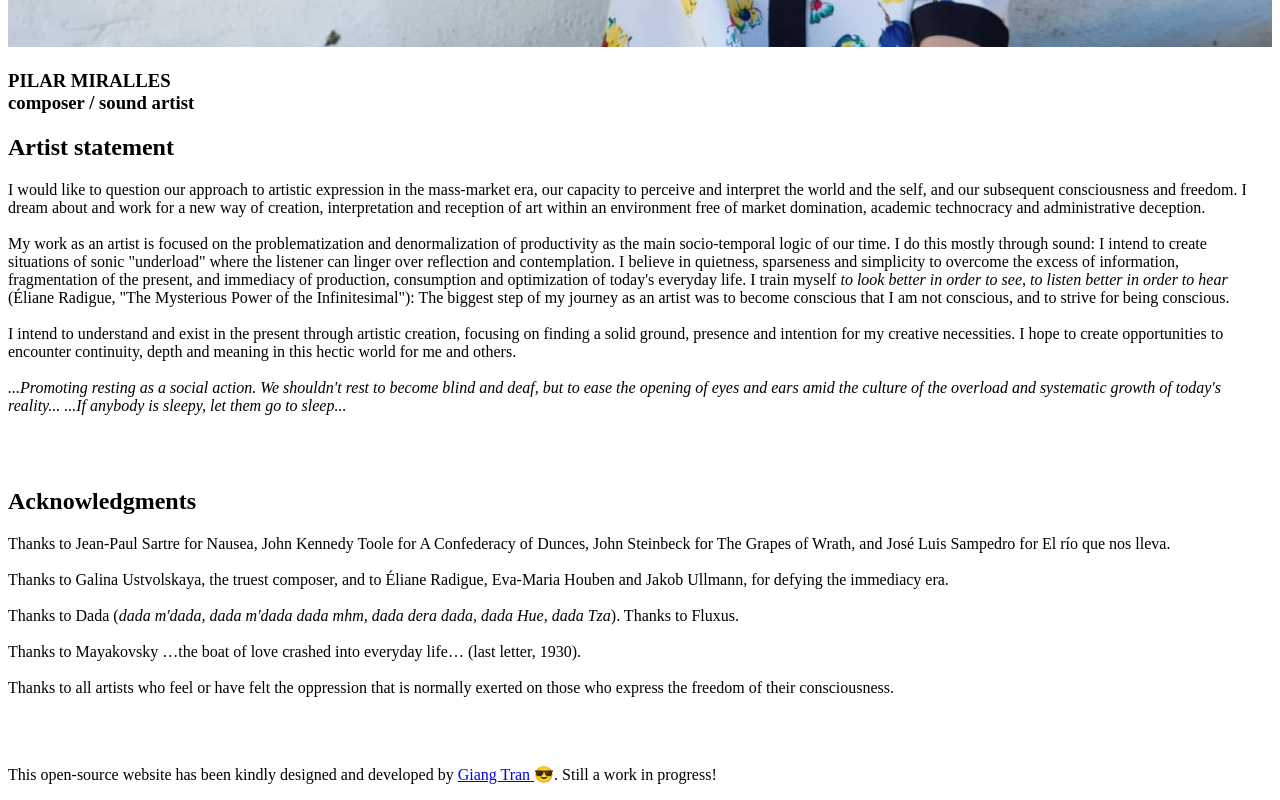
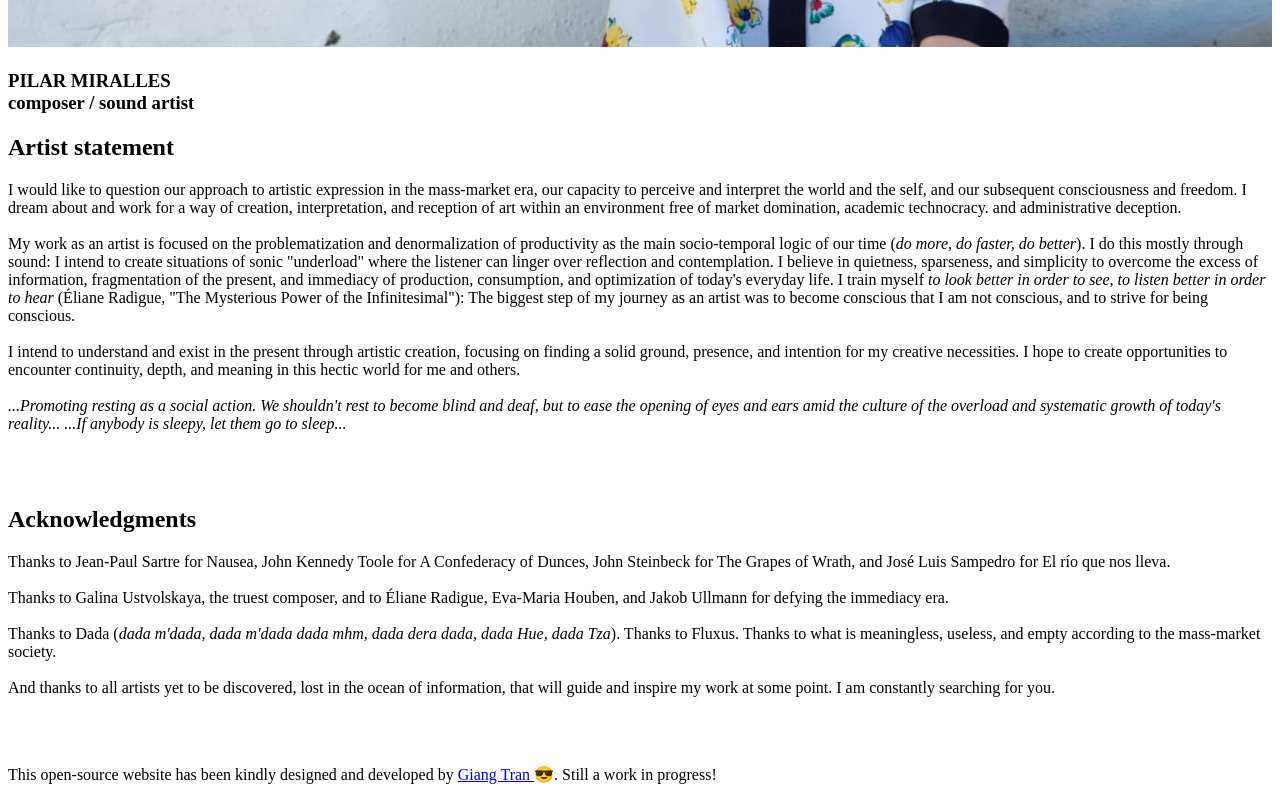
Before and after one commit to Kyokatarz/pilar-website-nextjs, a Next.js app: page /HomePage/sections/Introduction/Introduction in a window 1280 px wide. Shown: the part 909-1709 px from the top of the page. Built offline with nearby package versions, Linux system fonts and the light colour scheme.

Commit message:
Main page update

```diff
--- a/src/pages/HomePage/sections/Introduction/Introduction.tsx
+++ b/src/pages/HomePage/sections/Introduction/Introduction.tsx
@@ -1,64 +1,65 @@
-import React from 'react';
-import Image from 'next/image';
+import React from "react";
+import Image from "next/image";
 
-import SubSectionHeader from '@/components/SubSectionHeader';
-import Paragraph from '@/components/Paragraph';
-import Article from '@/components/Article';
-import Section from '@/components/Section';
-import TheUgly from '@/../public/assets/foto-horizontal.jpg';
+import SubSectionHeader from "@/components/SubSectionHeader";
+import Paragraph from "@/components/Paragraph";
+import Article from "@/components/Article";
+import Section from "@/components/Section";
+import TheUgly from "@/../public/assets/foto-horizontal.jpg";
 
 const Introduction = () => {
   return (
-    <Section id='landing-introduction'>
-      <div className='flex items-center justify-center mb-6 max-w-sm flex-col'>
+    <Section id="landing-introduction">
+      <div className="flex items-center justify-center mb-6 max-w-sm flex-col">
         <Image
           src={TheUgly}
-          alt=''
-          style={{ maxWidth: '100%', height: 'auto' }}
+          alt=""
+          style={{ maxWidth: "100%", height: "auto" }}
         />
       </div>
       <Article>
         <header>
-          <h1 className='text-4xl text-black mb-6 text-center '>
+          <h1 className="text-4xl text-black mb-6 text-center ">
             <span>PILAR MIRALLES</span> <br />
-            <span className='text-2xl italic text-gray-600'>
+            <span className="text-2xl italic text-gray-600">
               composer / sound artist
             </span>
           </h1>
         </header>
 
-        <SubSectionHeader id='statement' level={2}>
+        <SubSectionHeader id="statement" level={2}>
           Artist statement
         </SubSectionHeader>
         <Paragraph>
           I would like to question our approach to artistic expression in the
           mass-market era, our capacity to perceive and interpret the world and
           the self, and our subsequent consciousness and freedom. I dream about
-          and work for a new way of creation, interpretation and reception of
-          art within an environment free of market domination, academic
-          technocracy and administrative deception.
+          and work for a way of creation, interpretation, and reception of art
+          within an environment free of market domination, academic technocracy.
+          and administrative deception.
           <br />
           <br />
           My work as an artist is focused on the problematization and
           denormalization of productivity as the main socio-temporal logic of
-          our time. I do this mostly through sound: I intend to create
-          situations of sonic "underload" where the listener can linger over
-          reflection and contemplation. I believe in quietness, sparseness and
-          simplicity to overcome the excess of information, fragmentation of the
-          present, and immediacy of production, consumption and optimization of
-          today's everyday life. I train myself{' '}
+          our time (<em>do more, do faster, do better</em>). I do this mostly
+          through sound: I intend to create situations of sonic "underload"
+          where the listener can linger over reflection and contemplation. I
+          believe in quietness, sparseness, and simplicity to overcome the
+          excess of information, fragmentation of the present, and immediacy of
+          production, consumption, and optimization of today's everyday life. I
+          train myself{" "}
           <em>
             to look better in order to see, to listen better in order to hear
-          </em>{' '}
+          </em>{" "}
           (Éliane Radigue, "The Mysterious Power of the Infinitesimal"): The
           biggest step of my journey as an artist was to become conscious that I
           am not conscious, and to strive for being conscious.
           <br />
           <br />
           I intend to understand and exist in the present through artistic
-          creation, focusing on finding a solid ground, presence and intention
+          creation, focusing on finding a solid ground, presence, and intention
           for my creative necessities. I hope to create opportunities to
-          encounter continuity, depth and meaning in this hectic world for me
+          encounter continuity, depth, and meaning in this hectic world for me
           and others.
           <br />
           <br />
@@ -67,7 +68,7 @@ const Introduction = () => {
             blind and deaf, but to ease the opening of eyes and ears amid the
             culture of the overload and systematic growth of today's reality...
             ...If anybody is sleepy, let them go to sleep...
-          </em>{' '}
+          </em>{" "}
           <br />
           <br />
           <br />
@@ -76,16 +77,16 @@ const Introduction = () => {
 
         <SubSectionHeader level={2}>Acknowledgments</SubSectionHeader>
         <Paragraph>
-          Thanks to Jean-Paul Sartre for <span className='italic'>Nausea</span>,
-          John Kennedy Toole for{' '}
-          <span className='italic'>A Confederacy of Dunces</span>, John
-          Steinbeck for <span className='italic'>The Grapes of Wrath</span>, and
-          José Luis Sampedro for{' '}
-          <span className='italic'>El río que nos lleva</span>.
+          Thanks to Jean-Paul Sartre for <span className="italic">Nausea</span>,
+          John Kennedy Toole for{" "}
+          <span className="italic">A Confederacy of Dunces</span>, John
+          Steinbeck for <span className="italic">The Grapes of Wrath</span>, and
+          José Luis Sampedro for{" "}
+          <span className="italic">El río que nos lleva</span>.
           <br />
           <br />
           Thanks to Galina Ustvolskaya, the truest composer, and to Éliane
-          Radigue, Eva-Maria Houben and Jakob Ullmann, for defying the immediacy
+          Radigue, Eva-Maria Houben, and Jakob Ullmann for defying the immediacy
           era.
           <br />
           <br />
@@ -94,33 +95,27 @@ const Introduction = () => {
             dada m'dada, dada m'dada dada mhm, dada dera dada, dada Hue, dada
             Tza
           </em>
-          ). Thanks to Fluxus.
+          ). Thanks to Fluxus. Thanks to what is meaningless, useless, and empty
+          according to the mass-market society.
           <br />
           <br />
-          Thanks to Mayakovsky{' '}
-          <span className='italic'>
-            …the boat of love crashed into everyday life…
-          </span>{' '}
-          (last letter, 1930).
-          <br />
-          <br />
-          Thanks to all artists who feel or have felt the oppression that is
-          normally exerted on those who express the freedom of their
-          consciousness.
+          And thanks to all artists yet to be discovered, lost in the ocean of
+          information, that will guide and inspire my work at some point. I am
+          constantly searching for you.
         </Paragraph>
         <br />
         <br />
-        <p className={'italic text-left'}>
-          This open-source website has been kindly designed and developed by{' '}
+        <p className={"italic text-left"}>
+          This open-source website has been kindly designed and developed by{" "}
           <a
-            href='https://fi.linkedin.com/in/giang-tran97'
-            target='_blank'
-            rel='noreferrer'
-            className='text-blue-500'
+            href="https://fi.linkedin.com/in/giang-tran97"
+            target="_blank"
+            rel="noreferrer"
+            className="text-blue-500"
           >
-            Giang Tran{' '}
+            Giang Tran{" "}
           </a>
-          <span className='not-italic'>😎</span>. Still a work in progress!
+          <span className="not-italic">😎</span>. Still a work in progress!
         </p>
       </Article>
     </Section>
```
Also changed, not shown: src/pages/HomePage/sections/HomePageMedia/HomePageMedia.tsx (+20 -21 lines), src/pages/HomePage/sections/ShortAbout/ShortAbout.tsx (+21 -18 lines).
